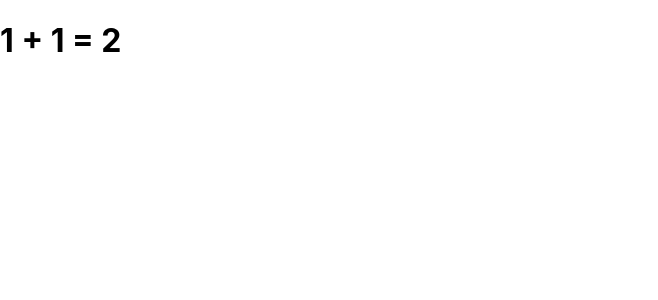
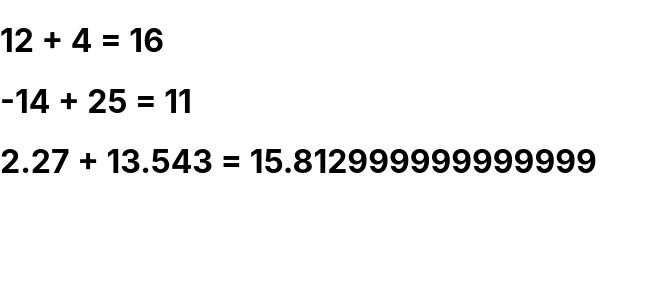
Before and after one commit to kkretschmerhensley/offcial-project-2, a React (Create React App) app: page / in a window 1280 px wide. Shown: the top 300 px of the page, without its empty margins (0-658 px from the left). Built offline with nearby package versions, Linux system fonts and the light colour scheme.

Commit message:
Added more addition outputs

```diff
--- a/src/App.js
+++ b/src/App.js
@@ -5,7 +5,9 @@ import {Addition} from './Addition.js';
 const App = () => {
   return (
     <>
-      <Addition numberOne={1} numberTwo={1}/>
+      <Addition numberOne={12} numberTwo={4}/>
+      <Addition numberOne={-14} numberTwo={25}/>
+      <Addition numberOne={2.27} numberTwo={13.543}/>
     </>
   );
 }
```
